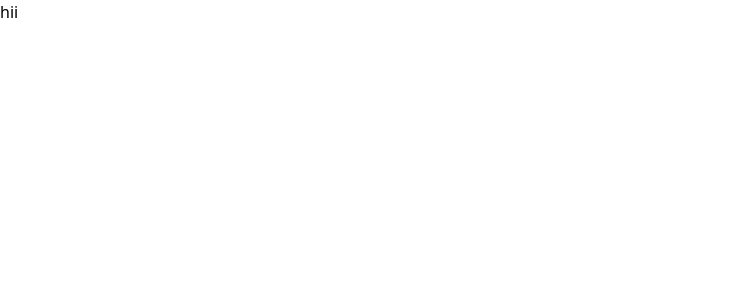
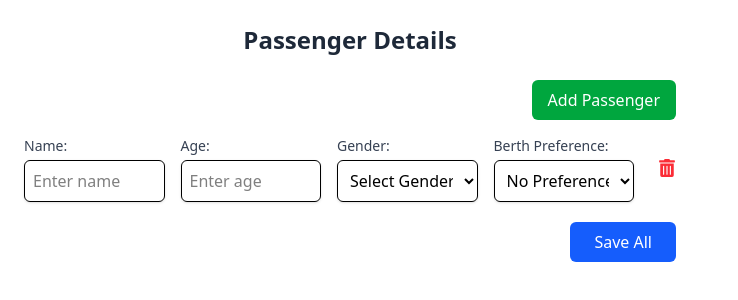
Before and after one commit to Prince-2028/My-extention, a React (Vite) app: page / in a window 1280 px wide. Shown: the top 300 px of the page, without its empty margins (0-738 px from the left). Built offline with nearby package versions, Linux system fonts and the light colour scheme.

Commit message:
feat irct from

```diff
--- a/index.html
+++ b/index.html
@@ -1,18 +1,13 @@
-<!doctype html>
+<!DOCTYPE html>
 <html lang="en">
   <head>
     <meta charset="UTF-8" />
     <link rel="icon" href="/public/irct.png" />
     <meta name="viewport" content="width=device-width, initial-scale=1.0" />
-    <style>
-      html, body, #root {
-        width: 400px;
-        height: 500px;
-      }
-    </style>
+
     <title>Vite + React</title>
   </head>
-  <body>
+  <body style="height: 500px; width: 700px">
     <div id="root"></div>
     <script type="module" src="/src/main.jsx"></script>
   </body>
--- a/package.json
+++ b/package.json
@@ -15,6 +15,8 @@
     "@vitejs/plugin-react": "^4.4.0",
     "react": "^19.0.0",
     "react-dom": "^19.0.0",
+    "react-hook-form": "^7.56.0",
+    "react-icons": "^5.5.0",
     "tailwindcss": "^4.1.4",
     "vite-plugin-static-copy": "^2.3.1"
   },
--- a/src/App.jsx
+++ b/src/App.jsx
@@ -1,11 +1,139 @@
-import React from "react";
+import React, { useEffect } from "react";
+import { useForm, useFieldArray } from "react-hook-form";
+import { FaTrashAlt } from "react-icons/fa";
 
-const App = () => {
- return(
-  <div>
-    <h1 className=""> hii</h1>
-  </div>
- )
+function App() {
+  const { register, control, handleSubmit, reset } = useForm({
+    defaultValues: {
+      passengers: [{ name: "", age: "", gender: "", berth: "No Preference" }],
+    },
+  });
+
+  const { fields, append, remove } = useFieldArray({
+    control,
+    name: "passengers",
+  });
+
+  useEffect(() => {
+    const saved = localStorage.getItem("passengerList");
+    if (saved) {
+      const parsed = JSON.parse(saved);
+      if (Array.isArray(parsed)) {
+        parsed.forEach((p) => append(p));
+        remove(0);
+      }
+    }
+  }, []);
+
+  const onSubmit = (data) => {
+    console.log(data.passengers);
+    localStorage.setItem("passengerList", JSON.stringify(data.passengers));
+    alert("Passenger data saved ");
+    reset();
+  };
+
+  return (
+    <div className="p-6 max-w-4xl mx-auto rounded-lg ">
+      <h2 className="text-2xl font-semibold text-center mb-6 text-gray-800">
+        Passenger Details
+      </h2>
+
+      <div className="mb-4 flex justify-end">
+        <button
+          type="button"
+          onClick={() =>
+            append({
+              name: "",
+              age: "",
+              gender: "",
+              berth: "No Preference",
+            })
+          }
+          className="bg-green-600 text-white py-2 px-4 rounded-md hover:bg-green-700 transition"
+        >
+          Add Passenger
+        </button>
+      </div>
+
+      <form onSubmit={handleSubmit(onSubmit)} className="space-y-5">
+        {fields.length > 0 &&
+          fields.map((field, index) => (
+            <div key={field.id} className="flex mb-5 items-center space-x-4 ">
+              <div className="flex-1">
+                <label className="block text-gray-700 text-sm">Name:</label>
+                <input
+                  {...register(`passengers.${index}.name`, { required: true })}
+                  placeholder="Enter name"
+                  className="w-full p-2 border rounded-md shadow-sm mt-1 focus:outline-none focus:ring-2 focus:ring-blue-500"
+                />
+              </div>
+
+              <div className="flex-1">
+                <label className="block text-gray-700 text-sm">Age:</label>
+                <input
+                  type="number"
+                  {...register(`passengers.${index}.age`, { required: true })}
+                  placeholder="Enter age"
+                  className="w-full p-2 border rounded-md shadow-sm mt-1 focus:outline-none focus:ring-2 focus:ring-blue-500"
+                />
+              </div>
+
+              <div className="flex-1">
+                <label className="block text-gray-700 text-sm">Gender:</label>
+                <select
+                  {...register(`passengers.${index}.gender`, {
+                    required: true,
+                  })}
+                  className="w-full p-2 border rounded-md shadow-sm mt-1 focus:outline-none focus:ring-2 focus:ring-blue-500"
+                >
+                  <option value="">Select Gender</option>
+                  <option value="Male">Male</option>
+                  <option value="Female">Female</option>
+                  <option value="Other">Other</option>
+                </select>
+              </div>
+
+              <div className="flex-1">
+                <label className="block text-gray-700 text-sm">
+                  Berth Preference:
+                </label>
+                <select
+                  {...register(`passengers.${index}.berth`, { required: true })}
+                  className="w-full p-2 border rounded-md shadow-sm mt-1 focus:outline-none focus:ring-2 focus:ring-blue-500"
+                  defaultValue="No Preference"
+                >
+                  <option value="Upper">Upper</option>
+                  <option value="Middle">Middle</option>
+                  <option value="Lower">Lower</option>
+                  <option value="Side Upper">Side Upper</option>
+                  <option value="Side Lower">Side Lower</option>
+                  <option value="No Preference">No Preference</option>
+                </select>
+              </div>
+
+              <div className="ml-2 mt-1">
+                <button
+                  type="button"
+                  onClick={() => remove(index)}
+                  className="text-red-500 hover:text-red-700 transition"
+                >
+                  <FaTrashAlt size={18} />
+                </button>
+              </div>
+            </div>
+          ))}
+
+        <div className="flex justify-end">
+          <button
+            type="submit"
+            className="bg-blue-600 text-white py-2 px-6 rounded-md hover:bg-blue-700 transition"
+          >
+            Save All
+          </button>
+        </div>
+      </form>
+    </div>
+  );
 }
 
 export default App;
```
Also changed, not shown: 2 other files (tests, documents, lock files or other folders).
